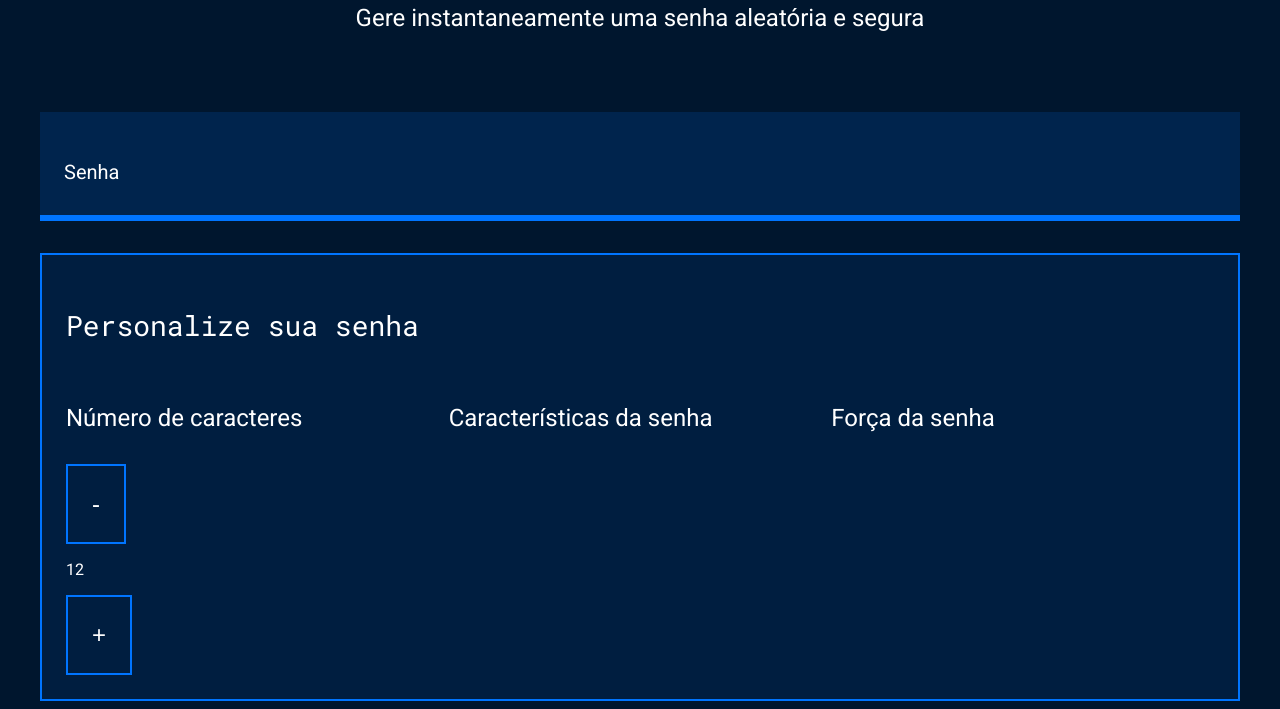
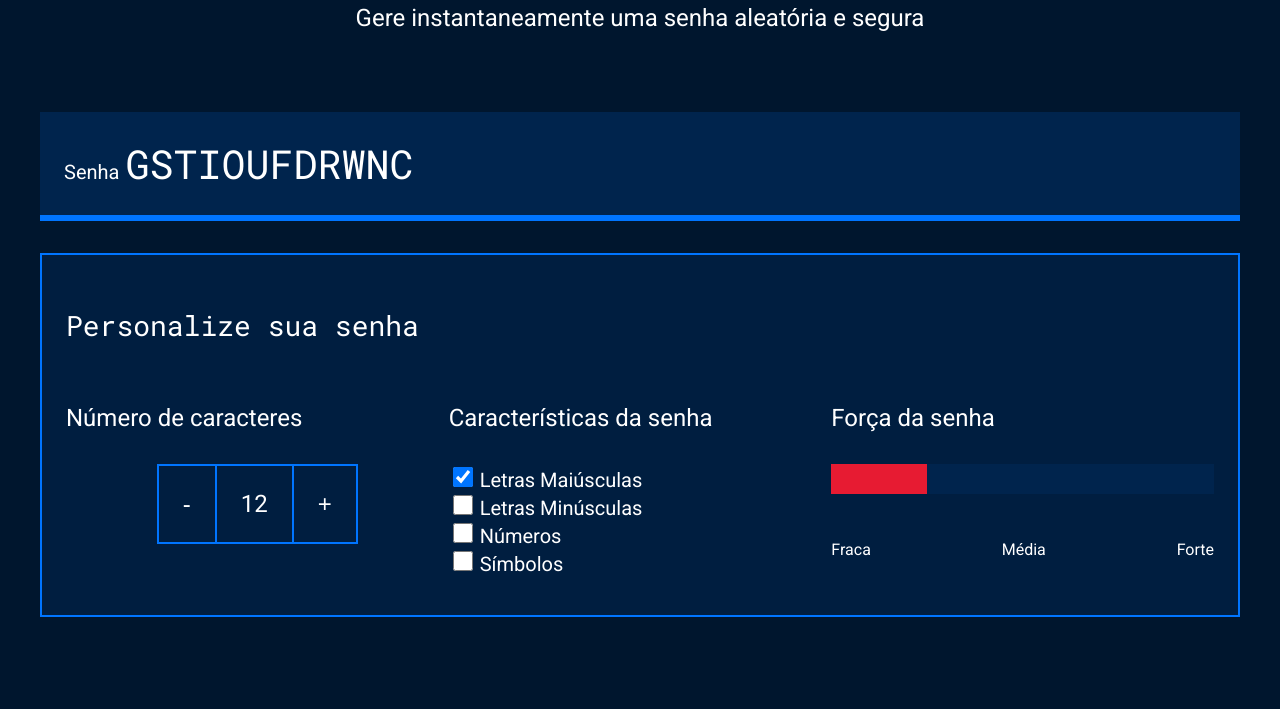
Before and after one commit to vilizard/terceiro-repositorio2, a plain HTML site: page index.html in a window 1280 px wide. Shown: the part 191-900 px from the top of the page. After the commit the page ends 816 px from the top, so only its background shows below. Drawn offline with Linux system fonts and the light colour scheme.

Commit message:
aula 08 08/07

```diff
--- a/index.html
+++ b/index.html
@@ -17,27 +17,53 @@
         </div>
         <div class="conteudo-senha">
             <label for="senha">Senha</label>
-            <input name="senha" type="text" id="campo-senha">
+            <input name="senha" type="text" id="campo-senha" readonly >
         </div>
         <div class="parametro">
             <h3 class="parametro-titulo">Personalize sua senha</h3>
             <div class="parametro-coluna__senha">
                 <div class="parametro-senha">
                     <h4 class="parametro-senha__titulo">Número de caracteres</h4>
-
-                    <button  class="parametro-senha__botao" >-</button>
-                    <p>12</p>
-                    <button  class="parametro-senha__botao" >+</button>
+                    <div class="parametro-senha-botoes">
+                        <button  class="parametro-senha__botao" >-</button>
+                        <p class="parametro-senha__texto" >12</p>
+                        <button  class="parametro-senha__botao" >+</button>
+                    </div>
                 </div>
                 <div class="parametro-senha">
                     <h4 class="parametro-senha__titulo">Características da senha</h4>
+                    <div class="parametro-senha-checkbox">
+                        <input name="maiusculo" type="checkbox" class="checkbox" checked >
+                        <label for="maiusculo"> Letras Maiúsculas </label>
+                    </div>
+                    <div class="parametro-senha-checkbox">
+                        <input name="minusculo" type="checkbox" class="checkbox" >
+                        <label for="minusculo"> Letras Minúsculas </label>
+                    </div>
+                    <div class="parametro-senha-checkbox">
+                        <input name="numero" type="checkbox" class="checkbox">
+                        <label for="numero"> Números </label>
+                    </div>
+                    <div class="parametro-senha-checkbox">
+                        <input name="simbolo" type="checkbox" class="checkbox" >
+                        <label for="simbolo"> Símbolos </label>
+                    </div>
                 </div>
                 <div class="parametro-senha">
                     <h4 class="parametro-senha__titulo">Força da senha</h4>
+                    <div class="barra"></div>
+                    <div class="forca fraca"></div>
+                    <div class="parametro-senha-textos">
+                        <p>Fraca</p>
+                        <p>Média</p>
+                        <p>Forte</p>
+                    </div>
+                    <p class="entropia"></p>
                 </div>
             </div>
         </div>
     </section>
+    <script src="script.js"  ></script>
 </body>
 
 </html>
```
